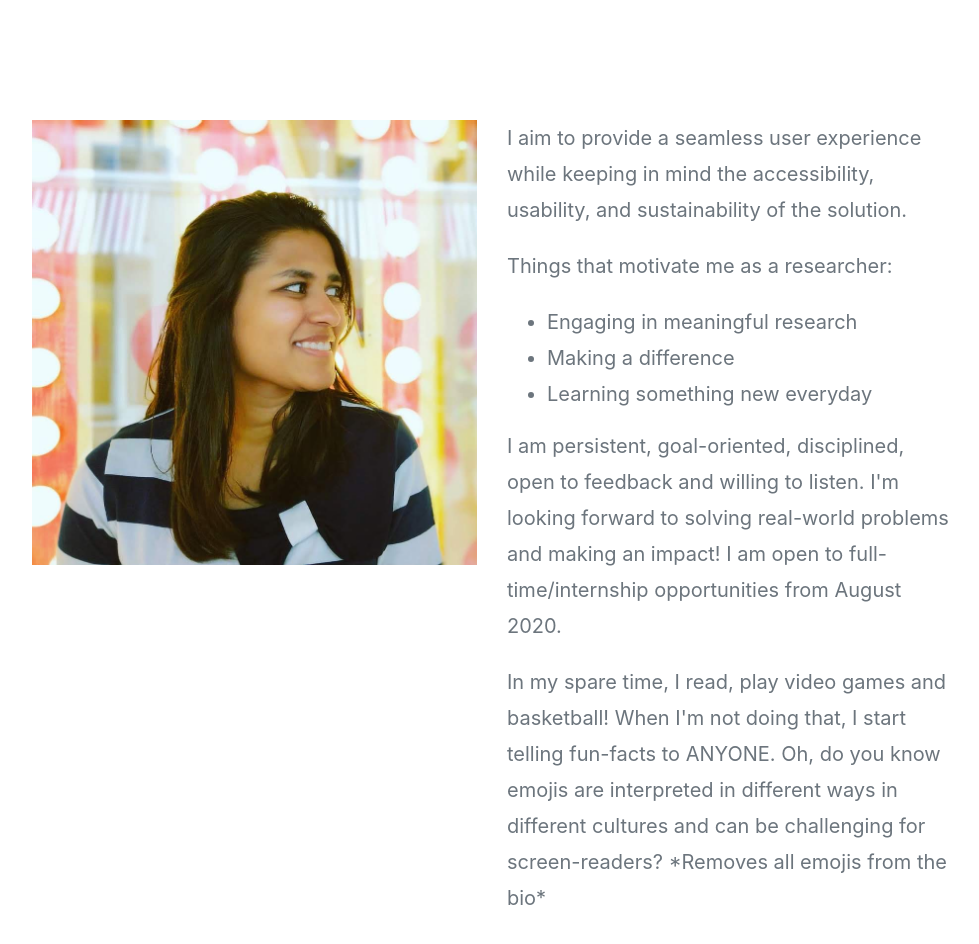
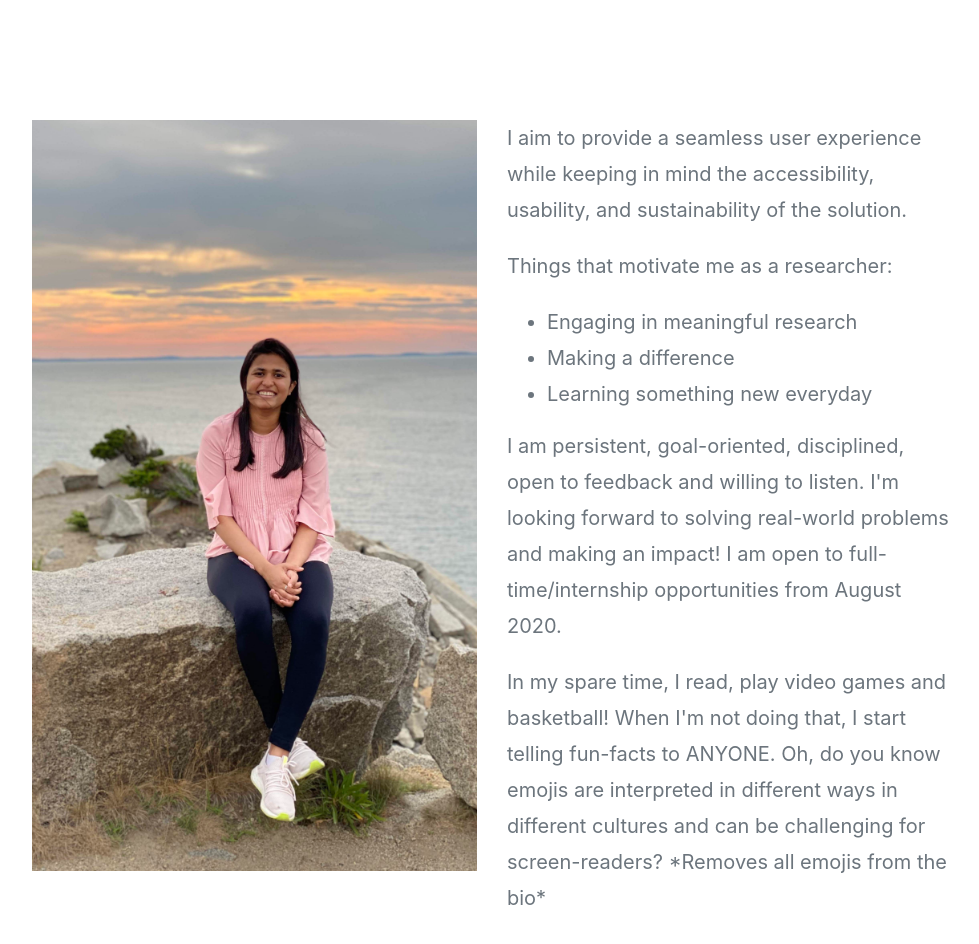
Before and after one commit to vinitatibdewal/portfoliofinal, a plain HTML site: page about.html in a window 1280 px wide. Shown: the part 500-1444 px from the top of the page, without its empty margins (148-1127 px from the left). Drawn offline with Linux system fonts and the light colour scheme.

Commit message:
Profile photo updated

```diff
--- a/about.html
+++ b/about.html
@@ -75,7 +75,7 @@
         <div class="row justify-content-center">
           <div class="col-md-10">
               <div class="row mb-5">
-               <div class="col-md-6"><img src="images/profile.jpeg" alt="VinitaTibdewal" class="img-fluid"></div>
+               <div class="col-md-6"><img src="images/profile.jpg" alt="Vinita Tibdewal Profile photo" class="img-fluid"></div>
             <div class="col-md-6">
                   <p style="font-size: 20px; margin-bottom: 20px">I aim to provide a seamless user experience while keeping in mind the accessibility, usability, and sustainability of the solution.</p>
               <p style="font-size: 20px; margin-bottom: 20px">Things that motivate me as a researcher:<ul style="font-size: 20px"><li>Engaging in meaningful research</li><li>Making a difference</li><li>Learning something new everyday</li></ul></p>
```
